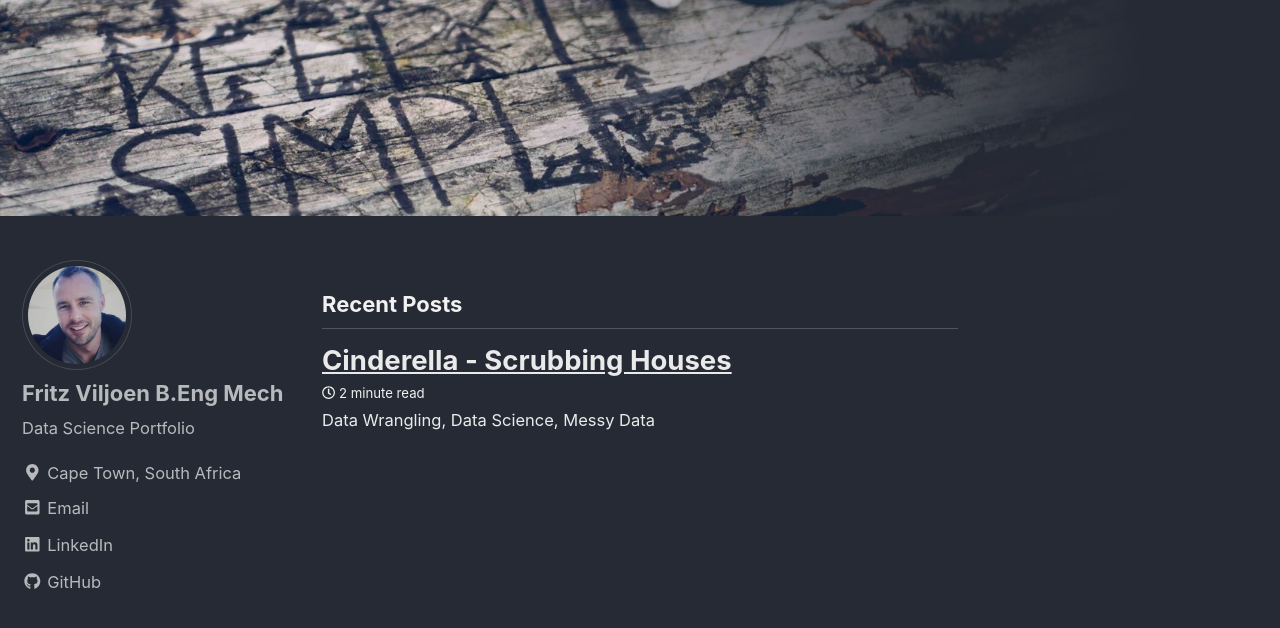
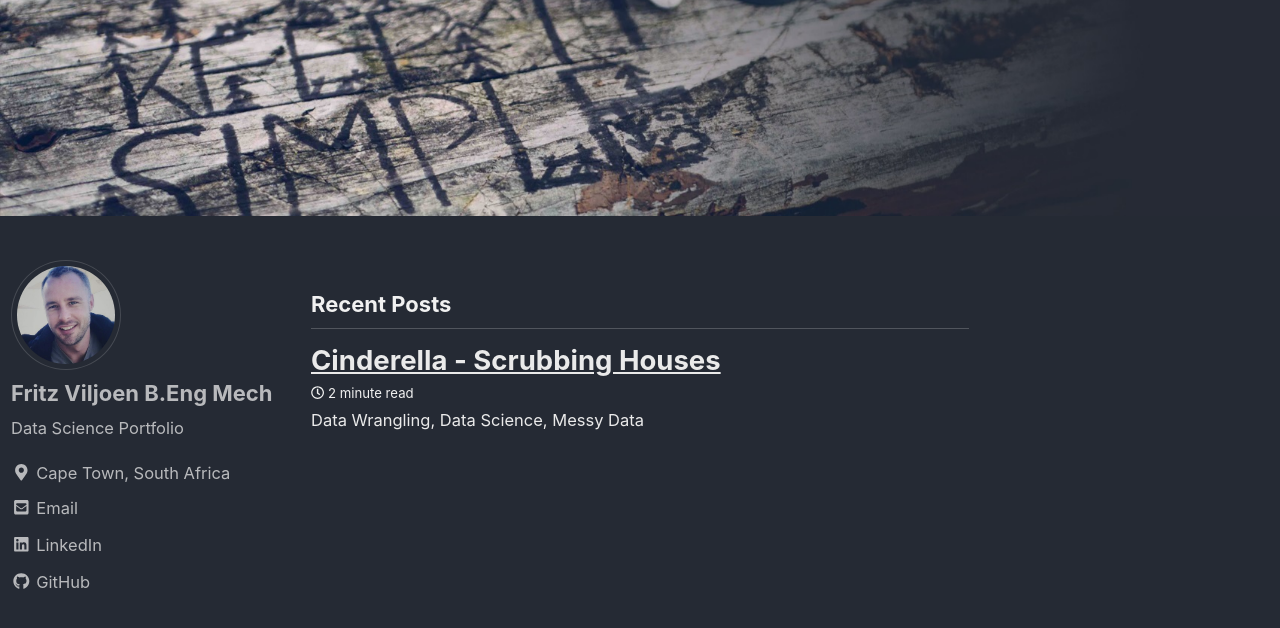
Before and after one commit to FritzViljoen/FritzViljoen.github.io, a Jekyll site: the page built from index.html, in a window 1280 px wide and 900 px high, scrolled down 228 px. Shown: the top 628 px of the window. Built offline with Jekyll 4.4.1, drawn with Linux system fonts in a browser that asks for light colours; nearby versions of some CDN libraries; the list of posts is cut into pages by our own code.

Commit message:
Css update

```diff
--- a/_sass/minimal-mistakes/_page.scss
+++ b/_sass/minimal-mistakes/_page.scss
@@ -5,10 +5,10 @@
 #main {
   @include clearfix;
   margin-left: auto;
-  margin-top: 2em;
+  margin-top: 1em;
   margin-right: auto;
-  padding-left: 1em;
-  padding-right: 1em;
+  padding-left: 0.5em;
+  padding-right: 0.5em;
   -webkit-animation: $intro-transition;
   animation: $intro-transition;
   max-width: 100%;
```
